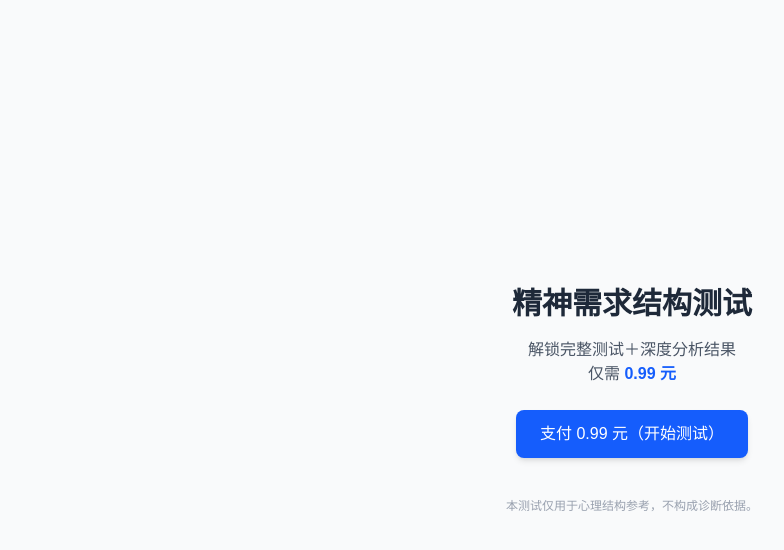
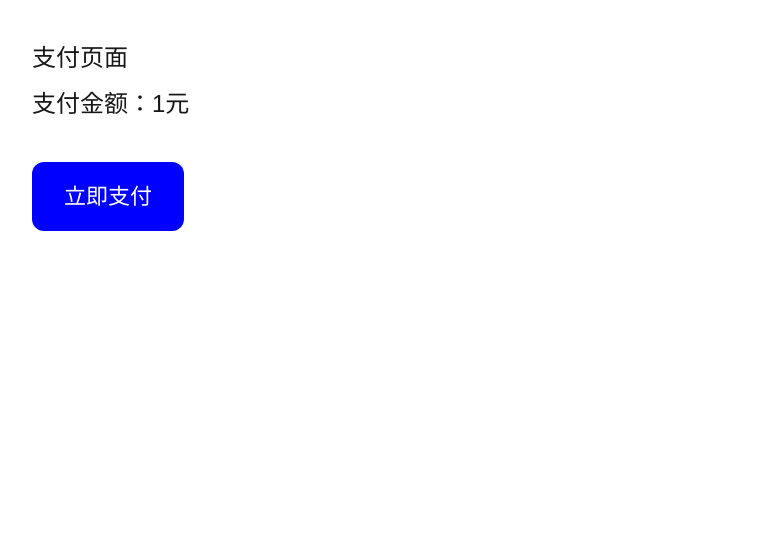
Before and after one commit to Sam121-chang/psych-test, a Next.js app: page / in a window 1280 px wide. Shown: the top 550 px of the page, without its empty margins (8-792 px from the left). Built offline with nearby package versions, Linux system fonts and the light colour scheme.

Commit message:
Update page.tsx

```diff
--- a/app/page.tsx
+++ b/app/page.tsx
@@ -1,25 +1,54 @@
-import Link from "next/link";
+"use client";
 
-export default function Home() {
+import { useState } from "react";
+
+export default function PayPage() {
+  const [loading, setLoading] = useState(false);
+
+  const createOrder = async () => {
+    setLoading(true);
+
+    try {
+      const res = await fetch("/api/pay", {
+        method: "POST",
+      });
+
+      const data = await res.json();
+      console.log("支付接口返回：", data);
+
+      if (data?.code === 1 && data?.pay_url) {
+        // 跳转到支付页
+        window.location.href = data.pay_url;
+      } else {
+        alert("创建支付失败：" + (data?.msg || "未知错误"));
+      }
+    } catch (err) {
+      console.error("调用支付接口失败：", err);
+      alert("网络错误");
+    }
+
+    setLoading(false);
+  };
+
   return (
-    <div className="min-h-screen flex flex-col items-center justify-center bg-gray-50 px-4">
-      <h1 className="text-3xl font-bold text-gray-800 mb-4">精神需求结构测试</h1>
-      <p className="text-gray-600 text-center mb-6">
-        解锁完整测试＋深度分析结果
-        <br />
-        仅需 <span className="text-blue-600 font-bold">0.99 元</span>
-      </p>
+    <div style={{ padding: 40, fontSize: 24 }}>
+      <div>支付页面</div>
+      <div style={{ marginTop: 10 }}>支付金额：1元</div>
 
-      <Link
-        href="/pay"
-        className="bg-blue-600 text-white px-6 py-3 rounded-lg shadow-md hover:bg-blue-700 transition"
+      <button
+        onClick={createOrder}
+        disabled={loading}
+        style={{
+          marginTop: 40,
+          padding: "18px 32px",
+          backgroundColor: "blue",
+          color: "#fff",
+          fontSize: 22,
+          borderRadius: 12,
+        }}
       >
-        支付 0.99 元（开始测试）
-      </Link>
-
-      <p className="text-xs text-gray-400 mt-10">
-        本测试仅用于心理结构参考，不构成诊断依据。
-      </p>
+        {loading ? "创建订单中…" : "立即支付"}
+      </button>
     </div>
   );
 }
```
